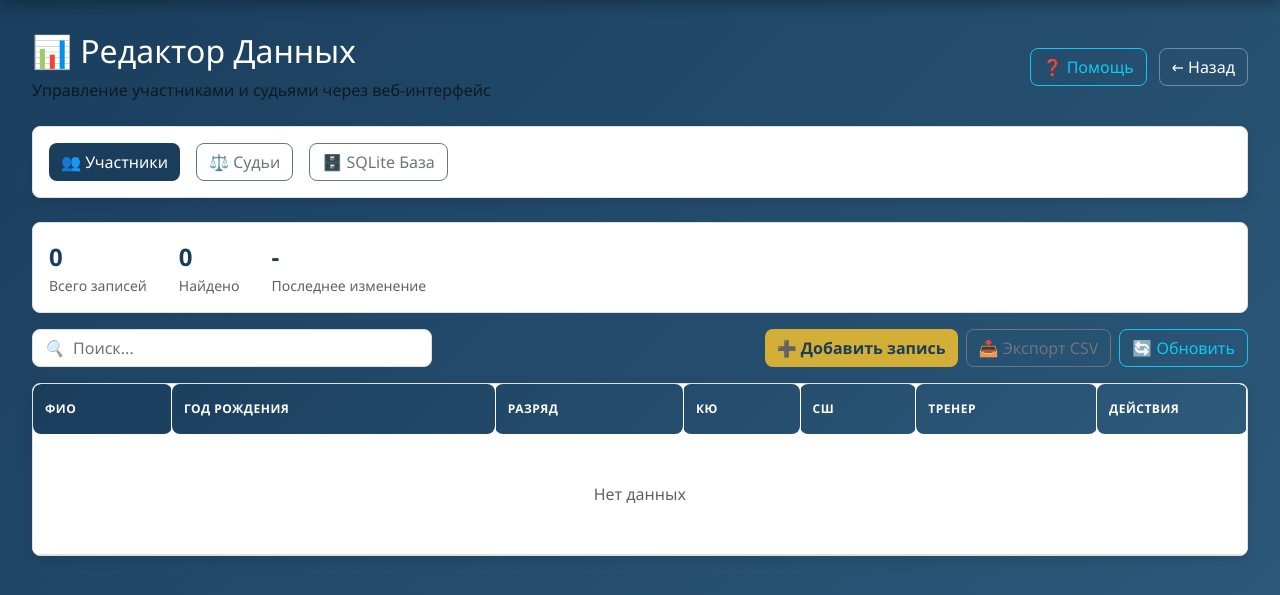
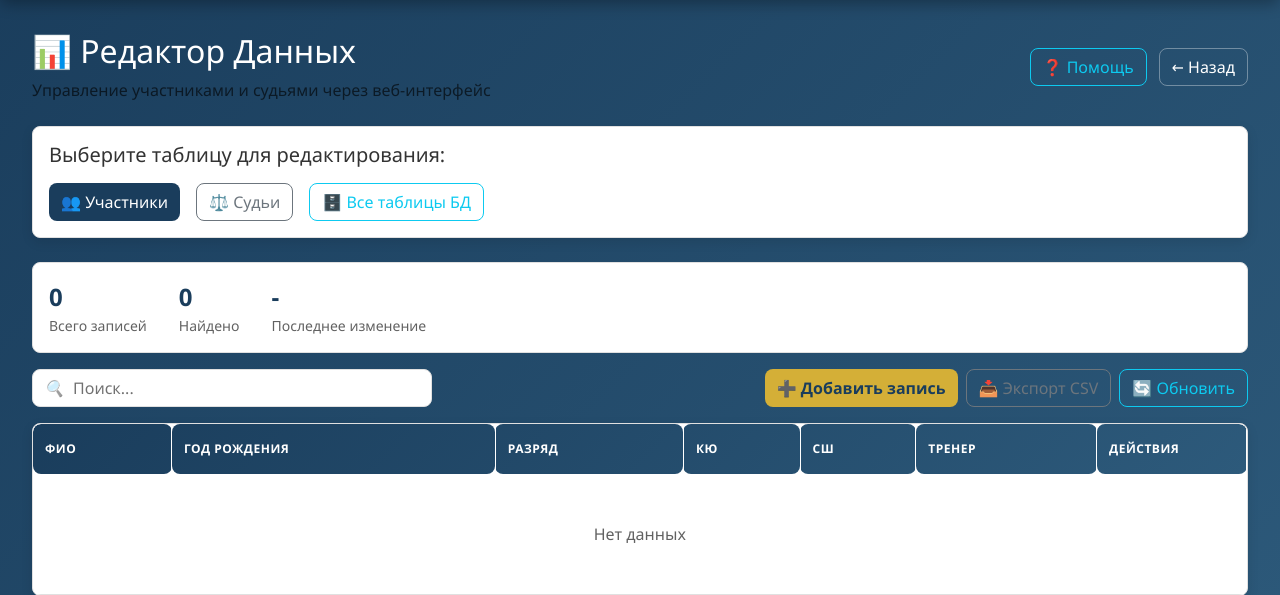
Before and after one commit to Key3952/Kata_Judge_Sys, a Flask app: page /data-editor in a window 1280 px wide. Shown: the part 64-659 px from the top of the page. Run offline with Flask 3, Linux system fonts and the light colour scheme; the visitor is signed in with stand-in values (Sample User, id 1); data that the repository does not hold is empty; some libraries are stand-ins or nearby versions.

Commit message:
Title: Add SQLite database editor functionality with improved data management
Key features implemented:
- Add API endpoints for SQLite table operations including get, save, and delete in app.py
- Create dynamic data editor interface supporting both CSV and SQLite tables in templates/data_editor.html
- Implement table switching mechanism between participants, judges, and SQLite database views
- Add pagination, search, and bulk operations for efficient data management
- Update .gitignore to include database files and environment configurations

The changes enable direct editing of SQLite tables through the web interface alongside existing CSV data management, providing comprehensive data editing capabilities for competition administration.

```diff
--- a/app.py
+++ b/app.py
@@ -337,21 +337,41 @@ def api_get_data(table_name):
             data = CSVManager.read_csv(PARTICIPANTS_CSV)
         elif table_name == 'judges':
             data = CSVManager.read_csv(JUDGES_CSV)
-        elif table_name == 'sqlite':
-            # Возвращаем список таблиц SQLite
-            tables = db.metadata.tables.keys()
-            data = [{'table': t} for t in tables]
         else:
-            return jsonify({'success': False, 'error': 'Unknown table'}), 400
+            # Пытаемся загрузить данные из SQLite таблицы
+            if table_name not in db.metadata.tables:
+                return jsonify({'success': False, 'error': f'Table {table_name} not found'}), 404
+
+            table = db.metadata.tables[table_name]
+            with db.engine.connect() as conn:
+                result = conn.execute(db.select(table))
+                rows = result.fetchall()
+                columns = result.keys()
+                data = [dict(zip(columns, row)) for row in rows]
 
         return jsonify({'success': True, 'data': data})
     except Exception as e:
+        logger.error(f"Error loading data from {table_name}: {e}")
+        return jsonify({'success': False, 'error': str(e)}), 500
+
+
+@app.route('/api/data/tables', endpoint='api_data_tables')
+def api_get_tables():
+    """API для получения списка всех таблиц SQLite"""
+    if not session.get('admin'):
+        return jsonify({'success': False, 'error': 'Unauthorized'}), 403
+
+    try:
+        tables = list(db.metadata.tables.keys())
+        return jsonify({'success': True, 'tables': tables})
+    except Exception as e:
+        logger.error(f"Error getting tables list: {e}")
         return jsonify({'success': False, 'error': str(e)}), 500
 
 
 @app.route('/api/data/<table_name>/save', methods=['POST'], endpoint='api_data_save')
 def api_save_data(table_name):
-    """API для сохранения данных в CSV файлы"""
+    """API для сохранения данных в CSV файлы или SQLite"""
     if not session.get('admin'):
         return jsonify({'success': False, 'error': 'Unauthorized'}), 403
 
@@ -371,16 +391,23 @@ def api_save_data(table_name):
             rows.append(data)
             CSVManager.write_csv(JUDGES_CSV, rows, CompetitionCSVManager.JUDGES_HEADERS)
         else:
-            return jsonify({'success': False, 'error': 'Unknown table'}), 400
+            # Сохраняем в SQLite таблицу
+            if table_name not in db.metadata.tables:
+                return jsonify({'success': False, 'error': f'Table {table_name} not found'}), 404
+
+            table = db.metadata.tables[table_name]
+            with db.engine.begin() as conn:
+                conn.execute(db.insert(table).values(**data))
 
         return jsonify({'success': True})
     except Exception as e:
+        logger.error(f"Error saving data to {table_name}: {e}")
         return jsonify({'success': False, 'error': str(e)}), 500
 
 
 @app.route('/api/data/<table_name>/delete', methods=['POST'], endpoint='api_data_delete')
 def api_delete_data(table_name):
-    """API для удаления данных из CSV файлов"""
+    """API для удаления данных из CSV файлов или SQLite"""
     if not session.get('admin'):
         return jsonify({'success': False, 'error': 'Unauthorized'}), 403
 
@@ -399,10 +426,22 @@ def api_delete_data(table_name):
             filtered = [r for r in rows if r.get('ФИО') != data_to_delete.get('ФИО')]
             CSVManager.write_csv(JUDGES_CSV, filtered, CompetitionCSVManager.JUDGES_HEADERS)
         else:
-            return jsonify({'success': False, 'error': 'Unknown table'}), 400
+            # Удаляем из SQLite таблицы
+            if table_name not in db.metadata.tables:
+                return jsonify({'success': False, 'error': f'Table {table_name} not found'}), 404
+
+            table = db.metadata.tables[table_name]
+            # Строим условие WHERE по первому ключу (обычно id)
+            primary_key = list(data_to_delete.keys())[0]
+            primary_value = data_to_delete[primary_key]
+
+            with db.engine.begin() as conn:
+                stmt = db.delete(table).where(getattr(table.c, primary_key) == primary_value)
+                conn.execute(stmt)
 
         return jsonify({'success': True})
     except Exception as e:
+        logger.error(f"Error deleting data from {table_name}: {e}")
         return jsonify({'success': False, 'error': str(e)}), 500
 
 
--- a/templates/data_editor.html
+++ b/templates/data_editor.html
@@ -199,16 +199,21 @@
     <!-- Выбор таблицы -->
     <div class="card mb-4">
         <div class="card-body">
-            <div class="d-flex gap-3 flex-wrap">
+            <h5 class="card-title mb-3">Выберите таблицу для редактирования:</h5>
+            <div class="d-flex gap-3 flex-wrap" id="tableButtons">
                 <button onclick="switchTable('participants')" id="btn-participants" class="btn btn-primary">
                     👥 Участники
                 </button>
                 <button onclick="switchTable('judges')" id="btn-judges" class="btn btn-outline-secondary">
                     ⚖️ Судьи
                 </button>
-                <button onclick="switchTable('sqlite')" id="btn-sqlite" class="btn btn-outline-secondary">
-                    🗄️ SQLite База
+                <button onclick="loadAllTables()" id="btn-all-tables" class="btn btn-outline-info">
+                    🗄️ Все таблицы БД
                 </button>
+            </div>
+            <div class="mt-3" id="additionalTables" style="display: none;">
+                <p class="text-muted-theme mb-2"><small>Доступные таблицы базы данных:</small></p>
+                <div class="d-flex gap-2 flex-wrap" id="allTablesList"></div>
             </div>
         </div>
     </div>
@@ -298,9 +303,10 @@ const rowsPerPage = 25;
 
 const tableSchemas = {
     participants: ['ФИО', 'год рождения', 'разряд', 'кю', 'СШ', 'тренер'],
-    judges: ['ФИО'],
-    sqlite: [] // Загружается динамически
+    judges: ['ФИО']
 };
+
+let availableTables = []; // Список всех таблиц БД
 
 // Инициализация
 document.addEventListener('DOMContentLoaded', () => {
@@ -351,15 +357,50 @@ async function loadData() {
     }
 }
 
+// Загрузка списка всех таблиц БД
+async function loadAllTables() {
+    const additionalTablesDiv = document.getElementById('additionalTables');
+    const allTablesList = document.getElementById('allTablesList');
+
+    try {
+        const response = await fetch('/api/data/tables');
+        const result = await response.json();
+
+        if (result.success) {
+            availableTables = result.tables || [];
+
+            // Показываем список таблиц
+            additionalTablesDiv.style.display = 'block';
+            allTablesList.innerHTML = availableTables.map(table =>
+                `<button onclick="switchTable('${table}')" class="btn btn-sm btn-outline-secondary">${table}</button>`
+            ).join('');
+
+            // Переключаем активную кнопку
+            document.querySelectorAll('#tableButtons .btn').forEach(btn => {
+                btn.classList.remove('btn-primary');
+                btn.classList.add('btn-outline-secondary');
+            });
+            document.getElementById('btn-all-tables').classList.remove('btn-outline-secondary');
+            document.getElementById('btn-all-tables').classList.add('btn-info');
+        } else {
+            throw new Error(result.error || 'Ошибка получения списка таблиц');
+        }
+    } catch (error) {
+        console.error('Error loading tables:', error);
+        alert('Ошибка загрузки списка таблиц: ' + error.message);
+    }
+}
+
 function renderTable() {
     const thead = document.getElementById('tableHeader');
     const tbody = document.getElementById('tableBody');
 
     // Определяем колонки
     let columns = tableSchemas[currentTable];
-    if (currentTable === 'sqlite' && allData.length > 0) {
+    // Если таблица не в predefined schemas, используем ключи первого объекта
+    if (!columns && allData.length > 0) {
         columns = Object.keys(allData[0]);
-        tableSchemas.sqlite = columns;
+        tableSchemas[currentTable] = columns;
     }
 
     // Рендерим заголовок
```
Also changed, not shown: 1 other file.
